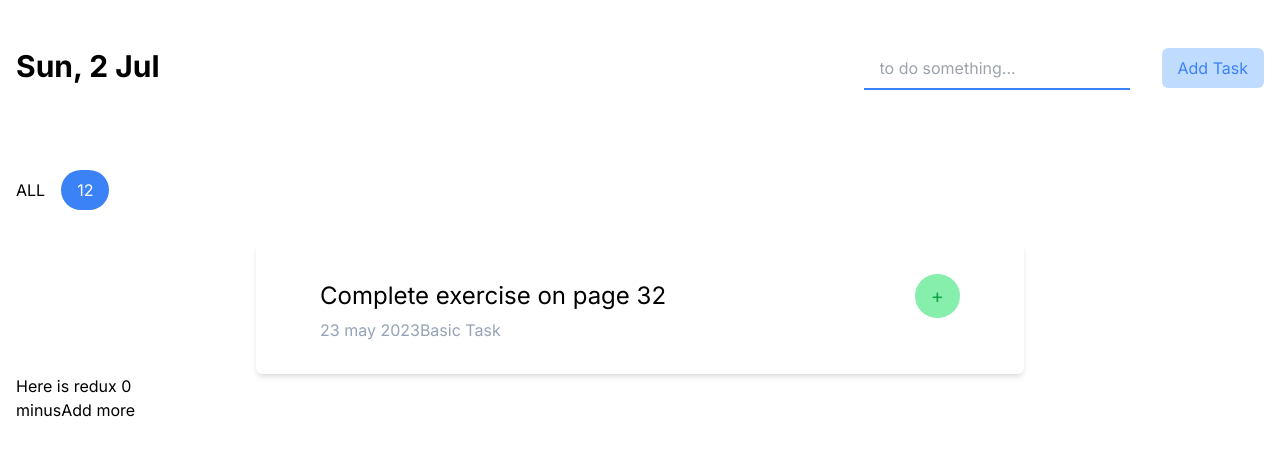
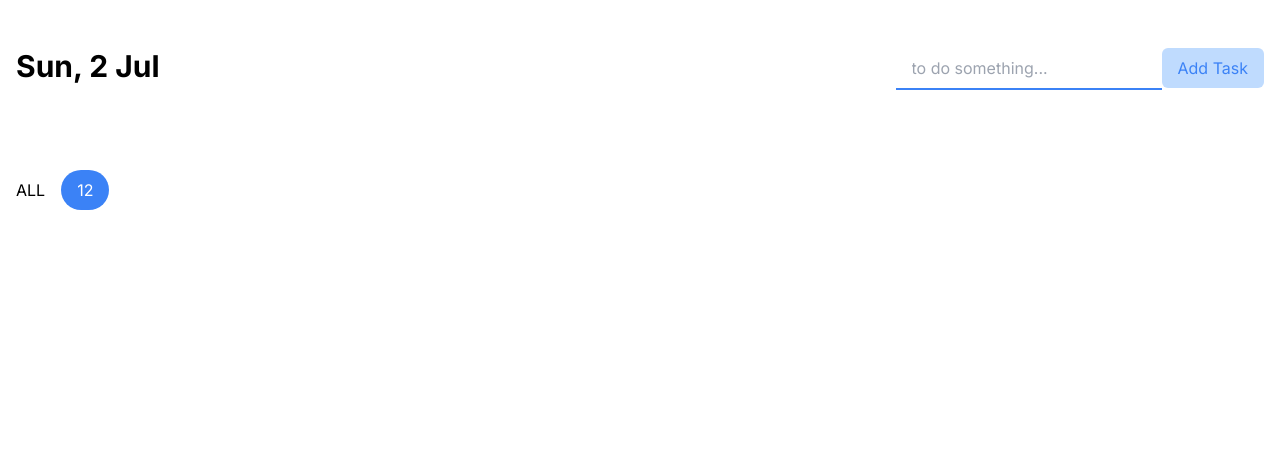
Before and after one commit to DrChhun/TodoNext, a Next.js app: page / in a window 1280 px wide. Shown: the top 456 px of the page. Built offline with nearby package versions, Linux system fonts and the light colour scheme.

Commit message:
finished add new task to array

```diff
--- a/app/Type/Todo.ts
+++ b/app/Type/Todo.ts
@@ -2,6 +2,7 @@ export interface TaskProps {
     title: string;
     date: string;
     category: string;
+    className?: string;
 }
 
 export interface DateDisplayProps {
--- a/app/components/Task/InputTask.tsx
+++ b/app/components/Task/InputTask.tsx
@@ -1,7 +1,20 @@
+import { useDispatch } from "react-redux";
+import { incrementByAmount } from "@/app/redux/features/todoRedux";
+import { useState } from "react";
+
 export const InputTask = () => {
+  const dispath = useDispatch();
+  const [handleInput, setInput] = useState<string>("");
+
+  const handleSubmit = (event: any) => {
+    event.preventDefault();
+    dispath(incrementByAmount(handleInput));
+  };
   return (
     <div className="space-x-8">
+      <form onSubmit={handleSubmit}>
         <input
+          onChange={(e) => setInput(e.target.value)}
           className="px-4 py-2 outline-none border-b-2 border-blue-500"
           type="text"
           placeholder="to do something..."
@@ -9,6 +22,7 @@ export const InputTask = () => {
         <button className="bg-blue-200 text-blue-500 px-4 py-2 rounded-md">
           Add Task
         </button>
+      </form>
     </div>
   );
 };
--- a/app/components/Task/TaskDetail.tsx
+++ b/app/components/Task/TaskDetail.tsx
@@ -1,8 +1,15 @@
 import { TaskProps } from "@/app/Type/Todo";
 
-export const TaskDetail: React.FC<TaskProps> = ({ title, date, category }) => {
+export const TaskDetail: React.FC<TaskProps> = ({
+  title,
+  date,
+  category,
+  className,
+}) => {
   return (
-    <div className="bg-white shadow-md py-8 px-16 rounded-md max-w-3xl mx-auto">
+    <div
+      className={`bg-white shadow-md py-8 px-16 rounded-md max-w-3xl mx-auto ${className}`}
+    >
       <div className="flex items-center justify-between">
         <h2 className="text-black text-2xl">{title}</h2>
         <div className="bg-green-300 py-2 px-4 text-green-600 text-xl rounded-full">
--- a/app/page.tsx
+++ b/app/page.tsx
@@ -4,12 +4,10 @@ import { DateDisplay } from "./components/Date/DateDisplay";
 import { InputTask } from "./components/Task/InputTask";
 import { TaskDetail } from "./components/Task/TaskDetail";
 import { Tab } from "./components/ToggleTab/Tab";
-import { decrement, increment } from "./redux/features/todoRedux";
-import { useDispatch, useSelector } from "react-redux";
+import { useSelector } from "react-redux";
 
 const Page = () => {
   const todo = useSelector((state: any) => state.todos.value);
-  const dispath = useDispatch();
   return (
     <div className="container">
       <div className="flex justify-between py-12">
@@ -17,15 +15,19 @@ const Page = () => {
         <InputTask />
       </div>
       <Tab className="py-8" title="ALL" notification={12} />
-      <TaskDetail
-        title={"Complete exercise on page 32"}
-        date={"23 may 2023"}
-        category={"Basic Task"}
-      />
-
-      <h1>Here is redux {todo}</h1>
-      <button onClick={() => dispath(decrement())}>minus</button>
-      <button onClick={() => dispath(increment())}>Add more</button>
+      {todo.map((x: any, index: number) => (
+        <>
+          {x != "" && (
+            <div key={index} className="py-4">
+              <TaskDetail
+                title={x}
+                date={"23 may 2023"}
+                category={"Basic Task"}
+              />
+            </div>
+          )}
+        </>
+      ))}
     </div>
   );
 };
--- a/app/redux/features/todoRedux.ts
+++ b/app/redux/features/todoRedux.ts
@@ -5,12 +5,12 @@ import type { PayloadAction } from '@reduxjs/toolkit'
 
 // Define a type for the slice state
 interface CounterState {
-  value: number
+  value: Array<string>
 }
 
 // Define the initial state using that type
 const initialState: CounterState = {
-  value: 0,
+  value: [],
 }
 
 export const counterSlice = createSlice({
@@ -18,14 +18,14 @@ export const counterSlice = createSlice({
   initialState,
   reducers: {
     increment: (state) => {
-      state.value += 1
+      state.value.push('okay')
     },
     decrement: (state) => {
-      state.value -= 1
+      state.value.push('not okay')
     },
     // Use the PayloadAction type to declare the contents of `action.payload`
-    incrementByAmount: (state, action: PayloadAction<number>) => {
-      state.value += action.payload
+    incrementByAmount: (state, action: PayloadAction<string>) => {
+      state.value.push(action.payload)
     },
   },
 })
```
Lines whose indentation alone changed are shown as unchanged.
